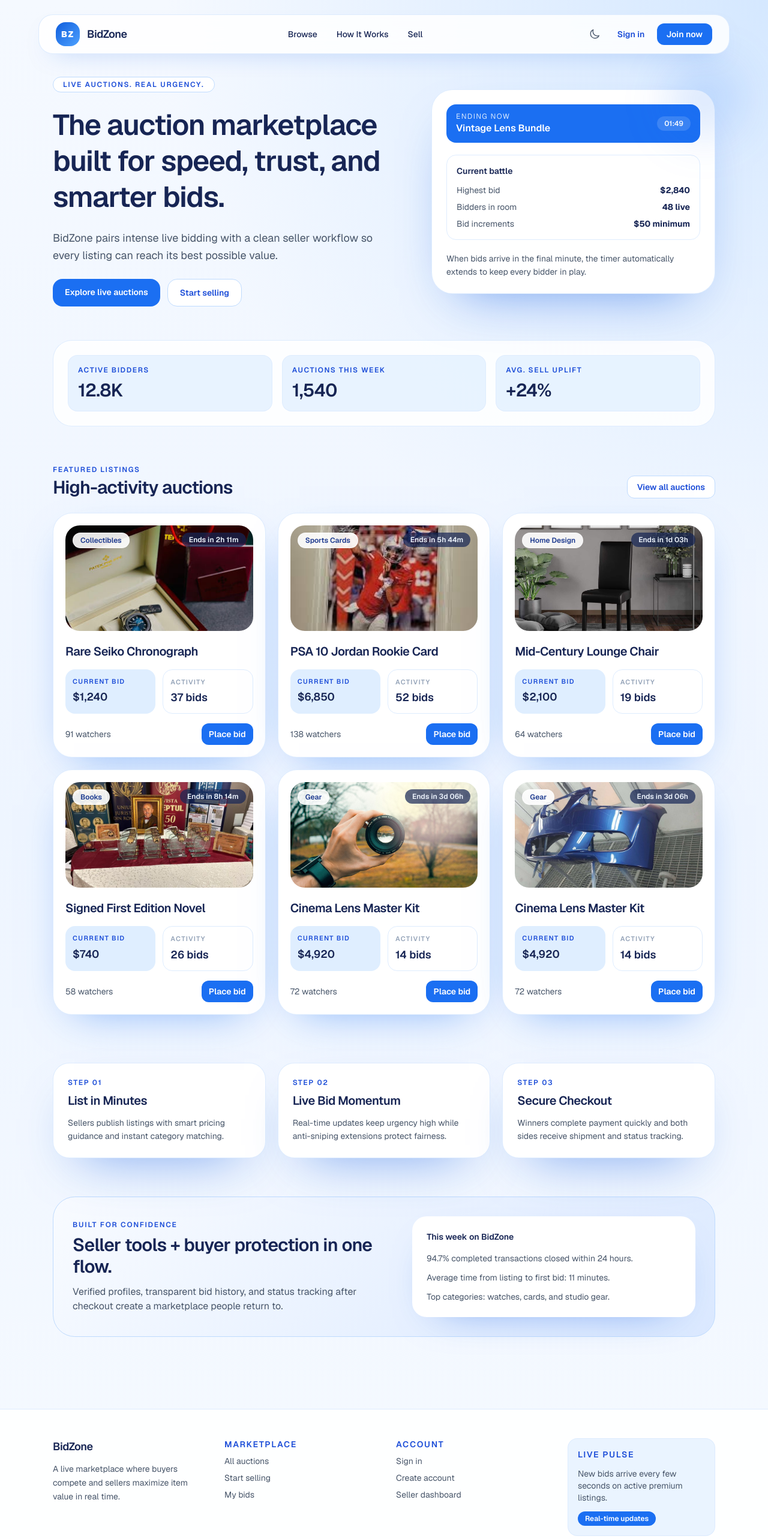
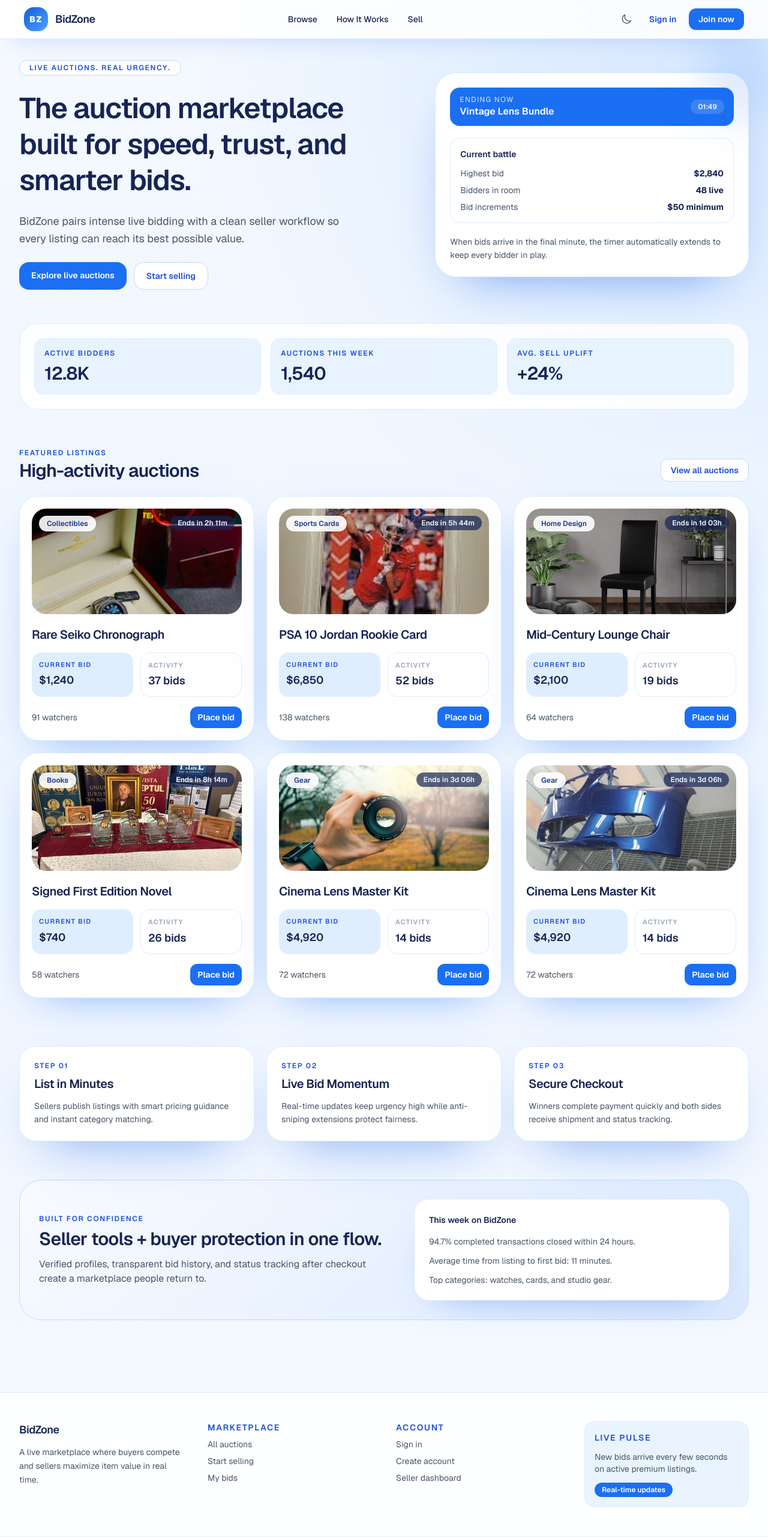
Before and after one commit to ahmdjlt/BidZone, a Next.js app in the folder frontend/: page / in a window 1280 px wide. Shown: the top 2566 px of the page at 60% size. Built offline with nearby package versions, Linux system fonts and the light colour scheme.

Commit message:
updated UI

```diff
--- a/frontend/app/auctions/page.tsx
+++ b/frontend/app/auctions/page.tsx
@@ -80,7 +80,7 @@ export default function AuctionsPage() {
     <div className="page-gradient relative min-h-screen">
       <Navbar />
 
-      <main className="mx-auto w-full max-w-6xl px-4 pb-10 pt-10 sm:px-6">
+      <main className="mx-auto w-full max-w-7xl px-6 pb-10 pt-10 sm:px-8">
         {/* Header */}
         <div className="mb-8">
           <p className="text-xs font-semibold uppercase tracking-[0.14em] text-text-label">
--- a/frontend/app/globals.css
+++ b/frontend/app/globals.css
@@ -48,13 +48,12 @@
   --navbar-bg: rgba(19, 28, 46, 0.85);
   --navbar-border: #1e293b;
   --navbar-shadow: rgba(0, 0, 0, 0.5);
-  --page-gradient: radial-gradient(circle at top right, #1e3a5f 0, transparent 34%),
-    linear-gradient(to bottom, #0b1120 0%, #0f1729 52%, #0b1120 100%);
+  --page-gradient: #0b1120;
   --accent-soft-bg: rgba(30, 58, 95, 0.5);
   --card-shadow: rgba(0, 0, 0, 0.4);
   --card-shadow-light: rgba(0, 0, 0, 0.25);
   --card-shadow-heavy: rgba(0, 0, 0, 0.5);
-  --cta-gradient: linear-gradient(135deg, #131c2e 0%, #1e3a5f 100%);
+  --cta-gradient: #131c2e;
   --divider: #1e293b;
 }
 
--- a/frontend/app/how-it-works/page.tsx
+++ b/frontend/app/how-it-works/page.tsx
@@ -78,7 +78,7 @@ export default function HowItWorksPage() {
     <div className="page-gradient relative overflow-x-clip">
       <Navbar />
 
-      <main className="mx-auto w-full max-w-6xl px-4 pb-10 pt-10 sm:px-6">
+      <main className="mx-auto w-full max-w-7xl px-6 pb-10 pt-10 sm:px-8">
         {/* Header */}
         <section className="animate-rise text-center">
           <span className="inline-flex items-center rounded-full border border-border-strong bg-card-bg px-4 py-1 text-xs font-semibold uppercase tracking-[0.14em] text-text-label">
--- a/frontend/app/page.tsx
+++ b/frontend/app/page.tsx
@@ -100,7 +100,7 @@ export default function HomePage() {
     <div className="page-gradient relative overflow-x-clip">
       <Navbar />
 
-      <main className="mx-auto w-full max-w-6xl px-4 pb-10 pt-10 sm:px-6">
+      <main className="mx-auto w-full max-w-7xl px-6 pb-10 pt-10 sm:px-8">
         <section className="relative grid gap-10 lg:grid-cols-[1.25fr_1fr] lg:items-center">
           <div className="animate-rise space-y-6">
             <span className="inline-flex items-center rounded-full border border-border-strong bg-card-bg px-4 py-1 text-xs font-semibold uppercase tracking-[0.14em] text-text-label">
--- a/frontend/components/auction/AuctionDetailPage.tsx
+++ b/frontend/components/auction/AuctionDetailPage.tsx
@@ -166,7 +166,7 @@ export default function AuctionDetailPage(
 
   return (
     <div className="min-h-screen page-gradient">
-      <main className="mx-auto w-full max-w-6xl px-4 py-8 sm:px-6 lg:px-8">
+      <main className="mx-auto w-full max-w-7xl px-6 py-8 sm:px-8">
         {/* Main Content Grid */}
         <div className="grid gap-8 lg:grid-cols-5 lg:gap-12">
           {/* Left Column - Images */}
--- a/frontend/components/layout/Footer.tsx
+++ b/frontend/components/layout/Footer.tsx
@@ -6,7 +6,7 @@ export default function Footer() {
 
   return (
     <footer className="mt-20 border-t border-border bg-card-bg/95">
-      <div className="mx-auto grid w-full max-w-6xl gap-10 px-4 py-12 sm:grid-cols-2 sm:px-6 lg:grid-cols-4">
+      <div className="mx-auto grid w-full max-w-7xl gap-10 px-6 py-12 sm:grid-cols-2 sm:px-8 lg:grid-cols-4">
 
         {/* Brand blurb */}
         <div className="space-y-3">
--- a/frontend/components/layout/Navbar.tsx
+++ b/frontend/components/layout/Navbar.tsx
@@ -29,11 +29,11 @@ export default function Navbar() {
   return (
     <>
       <header
-        className={`fixed top-0 left-0 right-0 z-50 px-4 pt-6 transition-transform duration-300 ${
+        className={`fixed top-0 left-0 right-0 z-50 transition-transform duration-300 ${
           visible ? "translate-y-0" : "-translate-y-full"
         }`}
       >
-        <div className="navbar-glass mx-auto flex w-full max-w-6xl items-center justify-between rounded-3xl border border-border bg-card-bg/85 px-5 py-3 backdrop-blur-xl sm:px-7">
+        <div className="navbar-glass flex w-full items-center justify-between border-b border-border bg-card-bg/85 px-5 py-3 backdrop-blur-xl sm:px-10">
 
           {/* Logo */}
           <Link href="/" className="flex items-center gap-3">
@@ -71,7 +71,7 @@ export default function Navbar() {
         </div>
       </header>
       {/* Spacer to prevent content from hiding behind the fixed header */}
-      <div className="h-[88px]" />
+      <div className="h-[60px]" />
     </>
   );
 }
```
